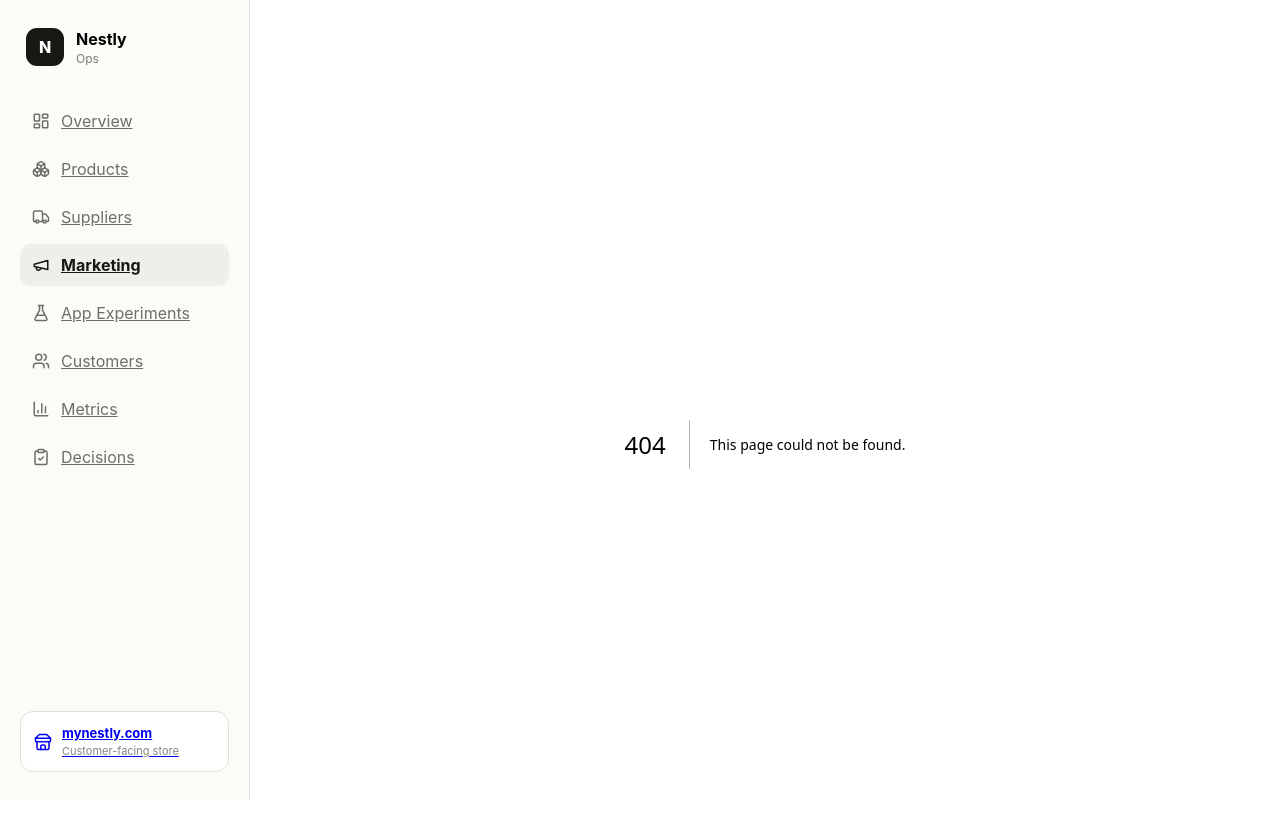
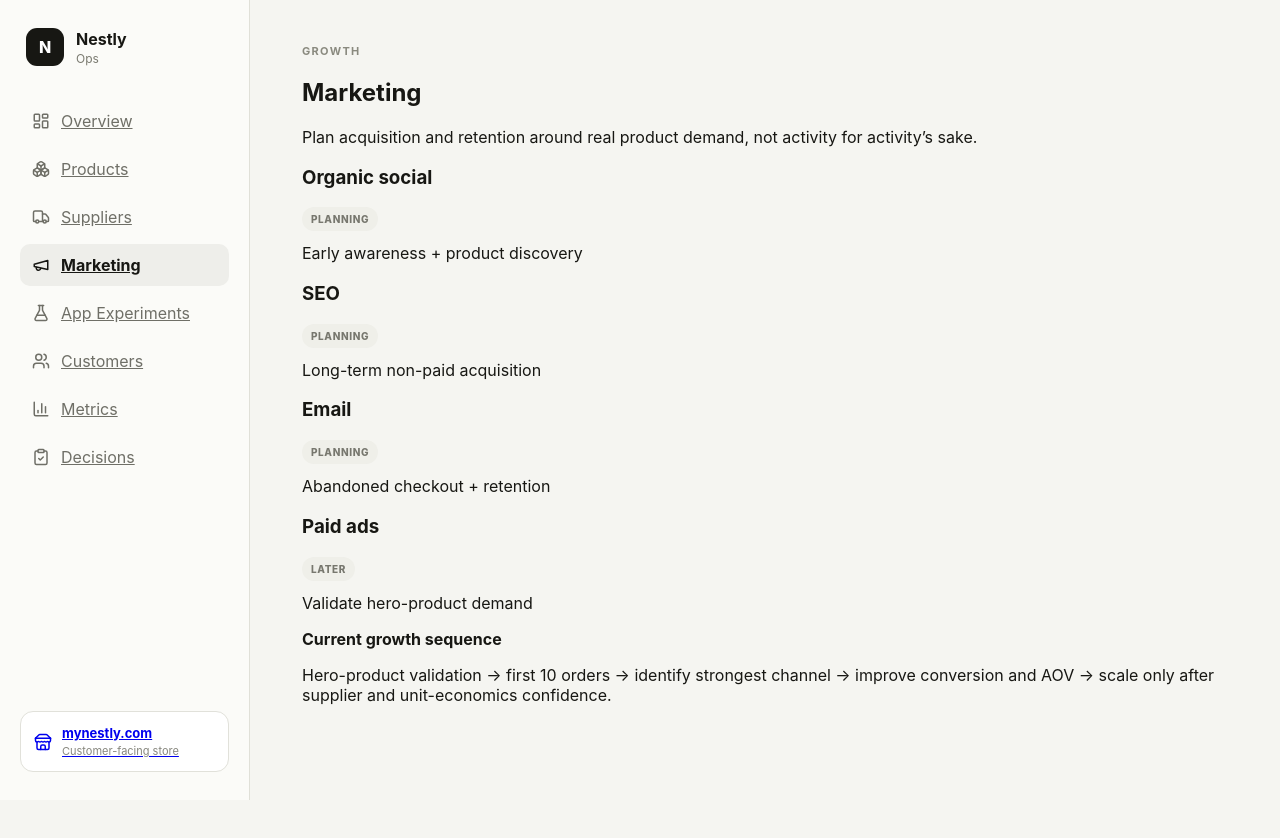
Before and after one commit to hifazlerabbi/nestly-ops, a Next.js app: page /marketing in a window 1280 px wide. Before the commit this address had no page. Shown: the top 838 px of the page. After the commit the page ends 800 px from the top, so only its background shows below. Built offline with nearby package versions, Linux system fonts and the light colour scheme.

Commit message:
Add marketing operating page

```diff
--- /dev/null
+++ b/app/marketing/page.tsx
@@ -0,0 +1,14 @@
+import { PageHeader, Status } from "../components";
+import { marketing } from "../data";
+
+export default function MarketingPage() {
+  return (
+    <>
+      <PageHeader eyebrow="Growth" title="Marketing" copy="Plan acquisition and retention around real product demand, not activity for activity’s sake." />
+      <div className="cardGrid">
+        {marketing.map((m)=><article className="infoCard" key={m.channel}><div className="cardTop"><h3>{m.channel}</h3><Status>{m.status}</Status></div><p>{m.objective}</p></article>)}
+      </div>
+      <section className="noteCard"><strong>Current growth sequence</strong><p>Hero-product validation → first 10 orders → identify strongest channel → improve conversion and AOV → scale only after supplier and unit-economics confidence.</p></section>
+    </>
+  );
+}
```
